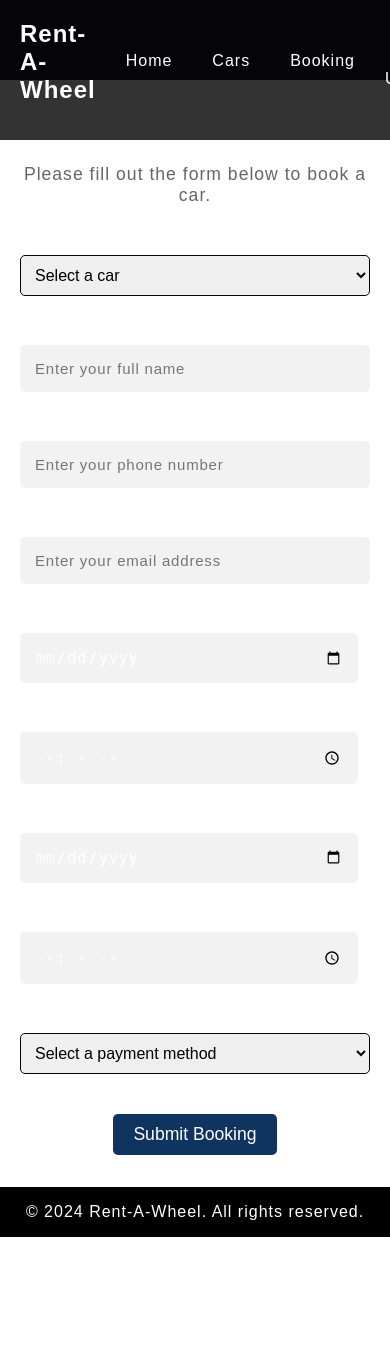
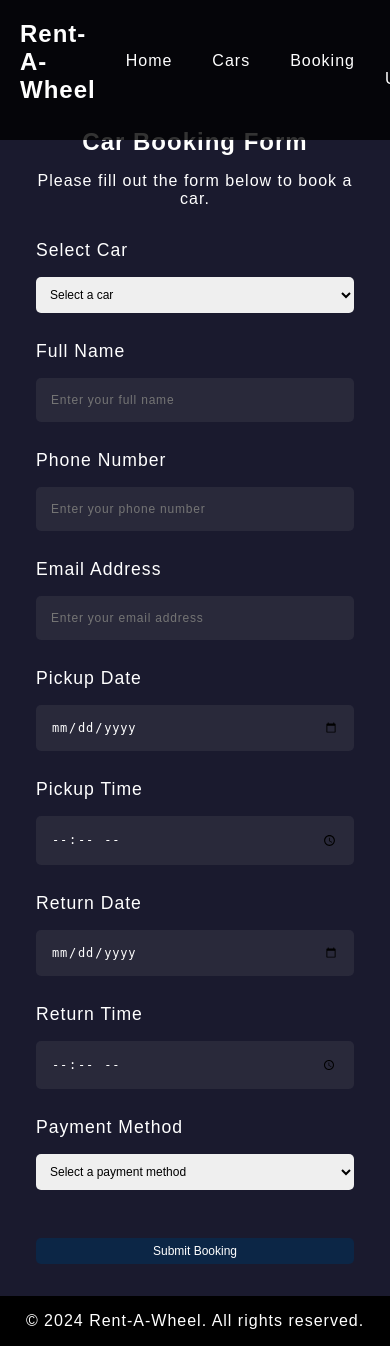
Before and after one commit to FortunateSon999/CP3407-Assessment-Group-1-Phoebe-Theodore, a PHP site: page /booking.php in a window 390 px wide. Before the commit the page ends 1237 px from the top, so only its background shows below. Run offline with PHP 8.4, Linux system fonts and the light colour scheme; the visitor is signed in with stand-in values (Sample User, id 1); data that the repository does not hold is empty.

Commit message:
Update the design of booking.php

```diff
--- a/stylesheet.css
+++ b/stylesheet.css
@@ -402,68 +402,113 @@
 }
 
 /* Booking styles */
-.booking-form {
-    background: #fff;
-    padding: 2rem 0;
-    box-shadow: 0 4px 8px rgba(0, 0, 0, 0.1);
-}
-
-.booking-form .container {
+.booking-form h2 {
+    font-size: 2rem;
+    margin-top: 1rem;
+    margin-bottom: 1rem;
     text-align: center;
-}
-
-.booking-form h2 {
-    margin-bottom: 20px;
-    font-size: 28px;
+    color: rgb(255, 255, 255); /* Change header text color to black */
 }
 
 .booking-form p {
-    margin-bottom: 20px;
-    color: #666;
-    font-size: 1.1em;
+    margin-bottom: 2rem;
+    text-align: center;
+    color: rgb(255, 255, 255); /* Change paragraph text color to black */
 }
 
-.form-group {
-    margin-bottom: 1.5rem;
-    text-align: left;
+.booking-form form {
+    display: flex;
+    flex-direction: column;
+    gap: 1rem;
+    max-width: 100%;
+    margin: 0 auto;
 }
 
-.form-group label {
-    display: block;
-    margin-bottom: 8px;
-    color: #333;
-    font-size: 1.1em;
+.booking-form .form-group {
+    display: flex;
+    flex-direction: column;
+    gap: 0.5rem;
 }
 
-.form-group input,
-.form-group select {
-    width: 100%;
-    padding: 10px;
-    border: 1px solid #050505;
-    border-radius: 5px;
-    font-size: 1em;
+.booking-form label {
+    font-size: 1rem;
+    color: black; /* Change label text color to black */
 }
 
-.form-group input[type="date"],
-.form-group input[type="time"] {
-    width: calc(100% - 12px); /* Adjust to fit within borders */
+.booking-form input,
+.booking-form select {
+    padding: 10px;
+    border: 1px solid var(--border-color);
+    border-radius: 5px;
+    font-size: 1rem;
 }
 
-button[type="submit"] {
+.booking-form button {
+    background: var(--secondary-color);
+    color: var(--color);
+    border: none;
     padding: 10px 20px;
-    border: none;
-    background: var(--primary-color);
-    color: var(--color);
+    border-radius: 5px;
     cursor: pointer;
-    border-radius: 5px;
-    font-size: 1.1em;
+    font-size: 1rem;
     transition: background 0.3s;
 }
 
-button[type="submit"]:hover {
-    background: #0c2646;
+.booking-form button:hover {
+    background: #b5374c;
 }
 
+.booking-form #credit_card_details {
+    display: none;
+    background: var(--light-background);
+    padding: 1rem;
+    border: 1px solid var(--border-color);
+    border-radius: 5px;
+}
+
+.booking-form #credit_card_details .form-group {
+    margin-bottom: 1rem;
+}
+
+@media (max-width: 768px) {
+    .booking-form {
+        padding: 2rem 1rem;
+    }
+
+    .booking-form form {
+        gap: 0.75rem;
+    }
+
+    .booking-form .form-group input,
+    .booking-form .form-group select {
+        font-size: 0.875rem;
+    }
+
+    .booking-form button {
+        padding: 8px 16px;
+        font-size: 0.875rem;
+    }
+}
+
+@media (max-width: 480px) {
+    .booking-form h2 {
+        font-size: 1.5rem;
+    }
+
+    .booking-form form {
+        gap: 0.5rem;
+    }
+
+    .booking-form .form-group input,
+    .booking-form .form-group select {
+        font-size: 0.75rem;
+    }
+
+    .booking-form button {
+        padding: 6px 12px;
+        font-size: 0.75rem;
+    }
+}
 /* Login styles */
 .login-container {
     display: flex;
```
